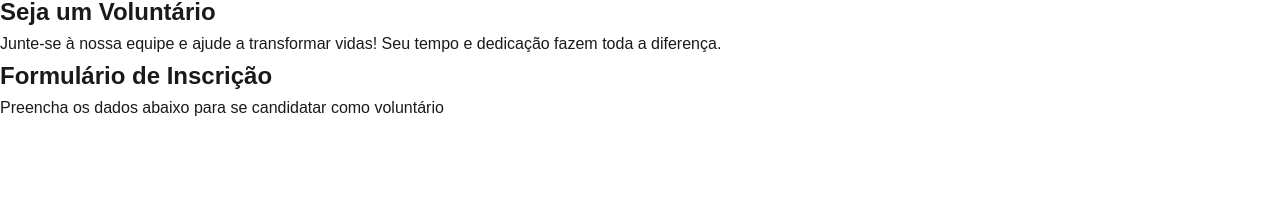
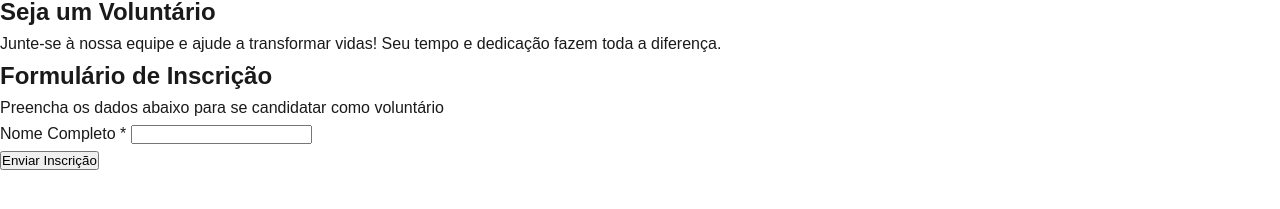
Before and after one commit to evyhdev/Pelu-Cia, a website built with Vite: page src/pages/voluntario.html in a window 1280 px wide. Shown: the part 87-296 px from the top of the page. Built offline with nearby package versions, Linux system fonts and the light colour scheme.

Commit message:
Tome a inscrição

```diff
--- a/src/pages/voluntario.html
+++ b/src/pages/voluntario.html
@@ -53,7 +53,15 @@
 
                 <form id="formVoluntario" action="#" method="POST">
 
-                    </form>
+                    <div class="form-row">
+                        <div class="form-group">
+                            <label for="nome">Nome Completo *</label>
+                            <input type="text" id="nome" name="nome" required>
+                        </div>
+                        <button type="submit" class="btn-submit">Enviar Inscrição</button>
+                    </div>
+
+                </form>
             </div>
         </section>
     </main>
```
